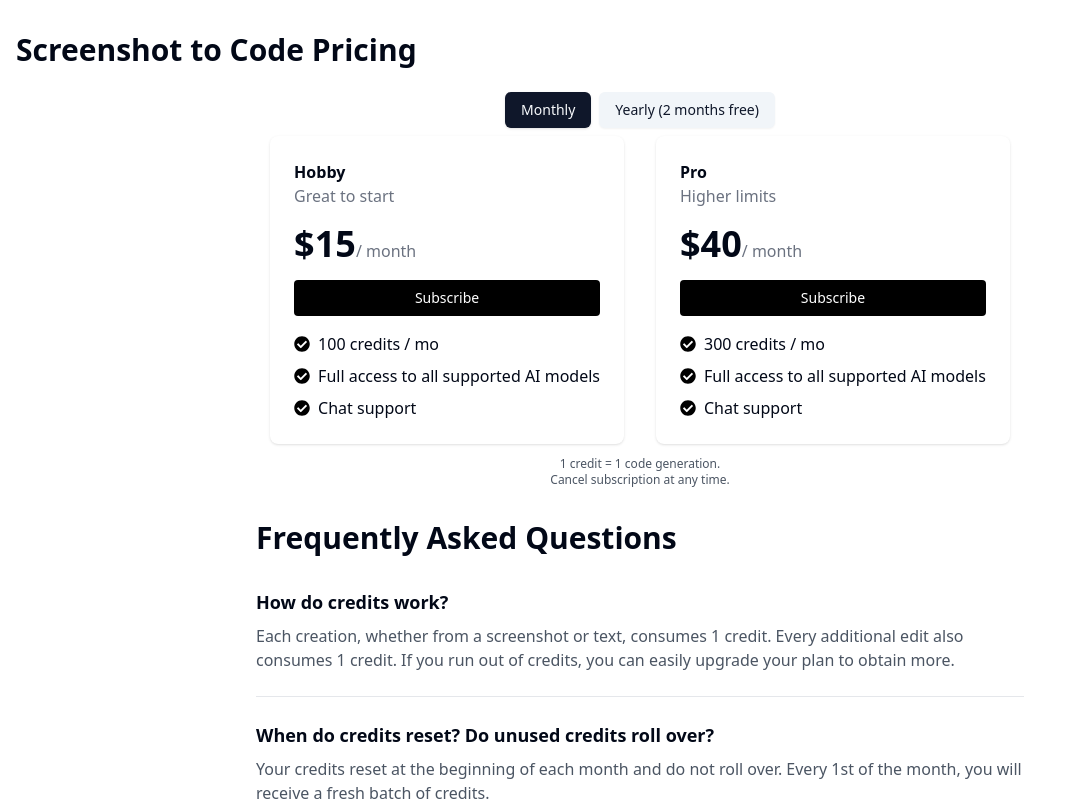
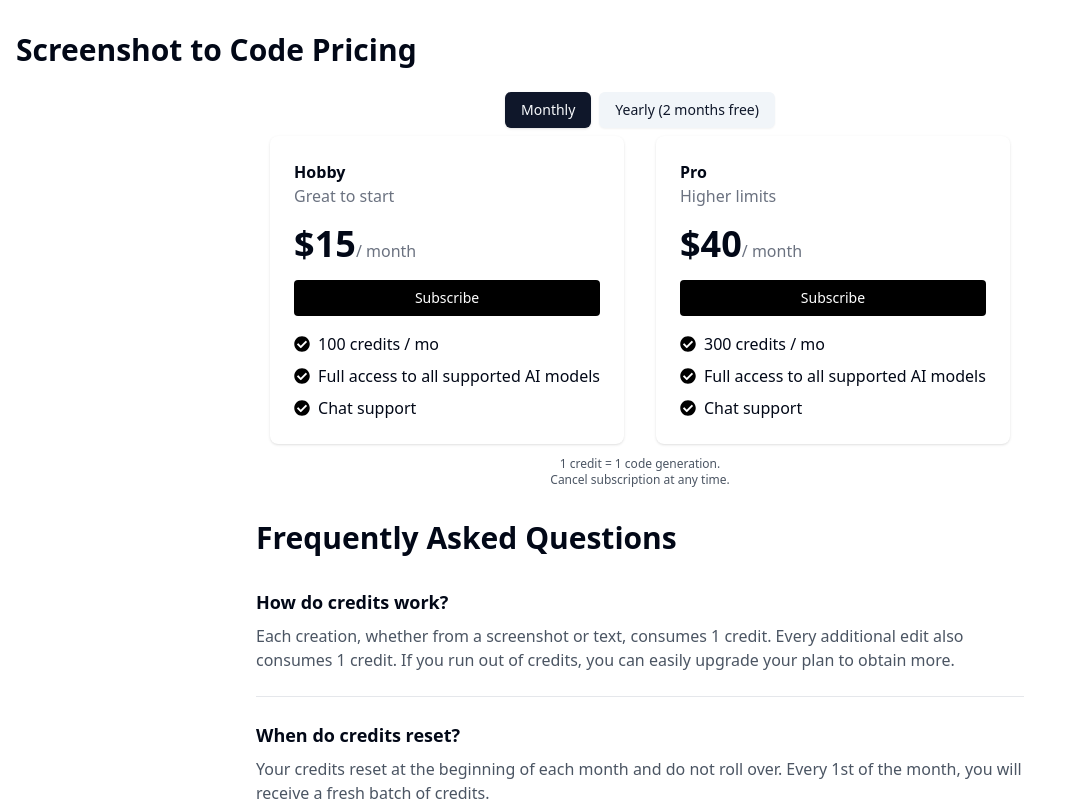
Before and after one commit to abi/screenshot-to-code, a React (Vite) app in the folder frontend/: page /pricing in a window 1280 px wide. Shown: the top 801 px of the page, without its empty margins (0-1070 px from the left). Built offline with nearby package versions, Linux system fonts and the light colour scheme; no server answers.

Commit message:
update FAQs

```diff
--- a/frontend/src/components/hosted/FAQs.tsx
+++ b/frontend/src/components/hosted/FAQs.tsx
@@ -6,7 +6,7 @@ function FAQs() {
         "Each creation, whether from a screenshot or text, consumes 1 credit. Every additional edit also consumes 1 credit. If you run out of credits, you can easily upgrade your plan to obtain more.",
     },
     {
-      question: "When do credits reset? Do unused credits roll over?",
+      question: "When do credits reset?",
       answer:
         "Your credits reset at the beginning of each month and do not roll over. Every 1st of the month, you will receive a fresh batch of credits.",
     },
```
